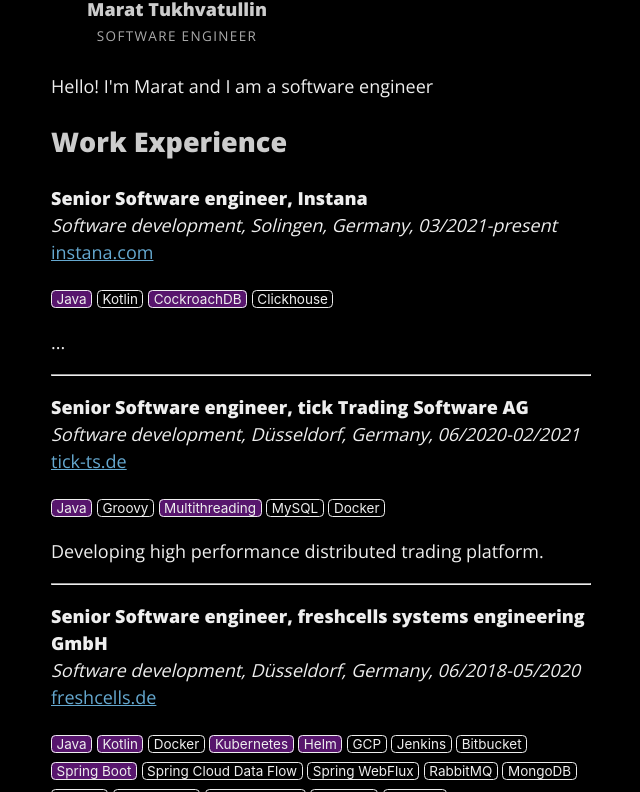
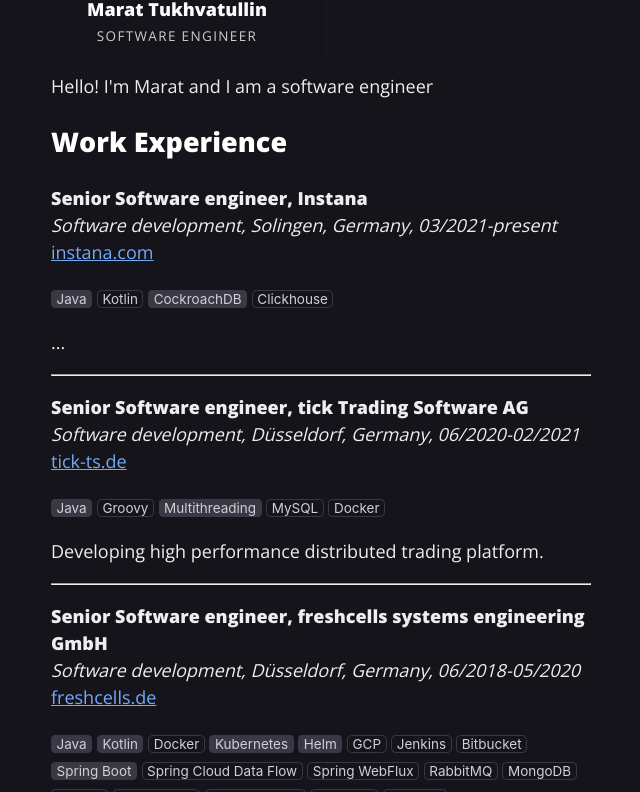
Before and after one commit to maratynsky/maratynsky.github.io, a plain HTML site: page cv/index.html in a window 1280 px wide. Shown: the part 205-997 px from the top of the page, without its empty margins (319-959 px from the left). Drawn offline with nearby package versions, Linux system fonts and the dark colour scheme.

Commit message:
Better colors

```diff
--- a/cv/index.html
+++ b/cv/index.html
@@ -13,11 +13,13 @@
   <link rel="icon" type="image/png" sizes="16x16" href="/favicon-16x16.png">
   <link rel="manifest" href="/site.webmanifest">
 
+  <meta name="format-detection" content="telephone=no">
+
   <meta name="theme-color"
       content="#fff"
       media="(prefers-color-scheme: light)">
   <meta name="theme-color"
-      content="#000"
+      content="rgb(21, 20, 26)"
       media="(prefers-color-scheme: dark)">
 
   <style>
@@ -72,34 +74,43 @@
         background: white;
         color: black;
       }
+
+      a {
+        color: rgb(0, 0, 238)
+      }
     }
 
     @media (prefers-color-scheme: dark) {
       body {
-        background: #000
+        background: rgb(21, 20, 26)
       }
       .gray {
-          color: #aaa;
+          color: rgb(204, 204, 207);
       }
       .mid-gray {
-        color: #ccc
+        color: rgb(251, 251, 254)
       }
       p {
         color: #eee
       }
       .black-70 {
-        color:#ccc
+        color: rgb(255, 255, 254)
       }
       .bg-light-yellow {
-        background: rgb(87, 21, 109)
+        background: rgb(58, 56, 68);
+      }
+
+      .ba {
+        border-color: rgb(58, 56, 68);
+        color: rgb(207, 207, 216);
       }
 
       a {
-        color: rgb(101, 168, 207)
+        color: rgb(116, 169, 246)
       }
 
       a:visited {
-        color: rgb(165, 46, 204)
+        /* color: rgb(165, 46, 204) */
       }
 
       .black-20{
```
